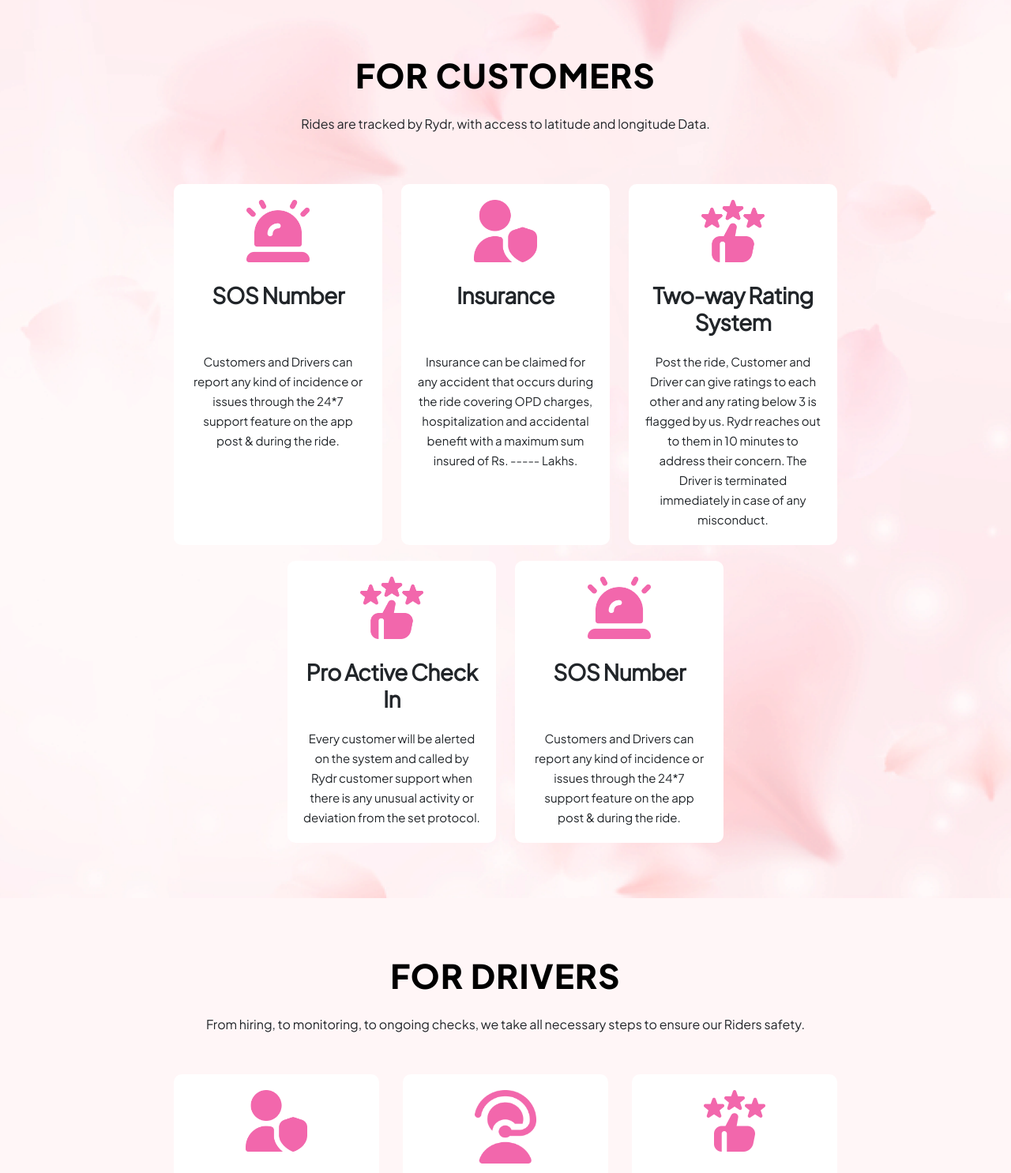
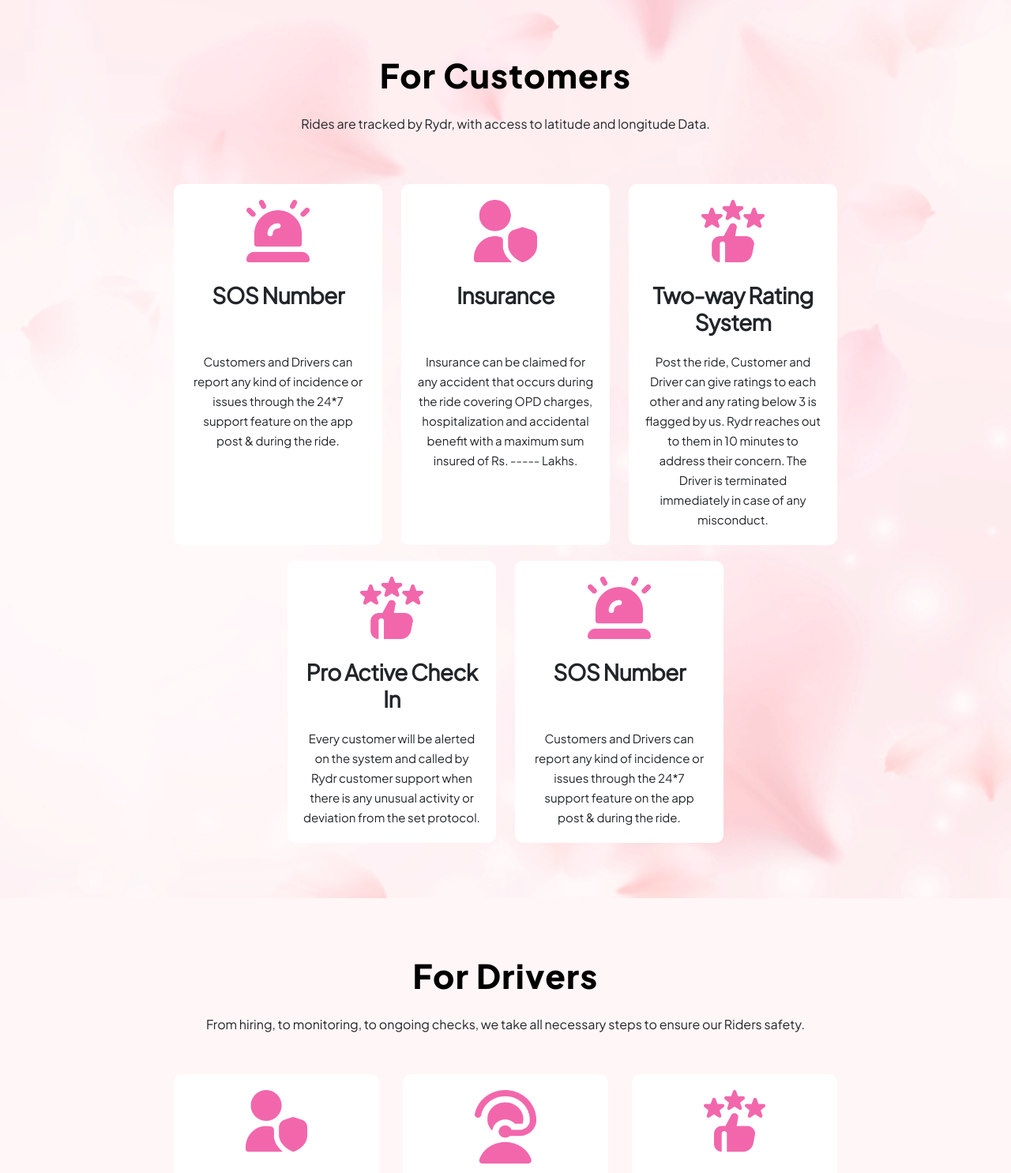
Before and after one commit to anurag730037/SHERYDS, a plain HTML site: page safety.html in a window 1280 px wide. Shown: the part 809-2294 px from the top of the page at 79% size. Drawn offline with Linux system fonts and the light colour scheme; files whose address does not match are found by name.

Commit message:
capitalize

```diff
--- a/safety.html
+++ b/safety.html
@@ -99,7 +99,7 @@
             <div class="cust-safety" style="
     background-image: url('she_ryds_img/safety_cust_background.png') !important;">
                 <div class="d-flex justify-content-center align-items-center flex-column mb-5">
-                    <h2 class="sub-heading mb-0 mt-5">For Customers</h2>
+                    <h2 class="sub-heading mb-0 mt-5 text-capitalize">For Customers</h2>
                     <p class="under-safety">Rides are tracked by Rydr, with access to latitude and longitude Data.</p>
                 </div>
 
@@ -208,7 +208,7 @@
             <div class="cust-safety">
 
                 <div class="d-flex justify-content-center align-items-center flex-column">
-                    <h2 class="sub-heading  mb-0 mt-5">For Drivers</h2>
+                    <h2 class="sub-heading  mb-0 mt-5 text-capitalize">For Drivers</h2>
                     <p class="under-safety">From hiring, to monitoring, to ongoing checks,
 
                         we take all necessary steps to ensure our Riders
```
Also changed, not shown: drive_with_us.html (+1 -1 lines).
